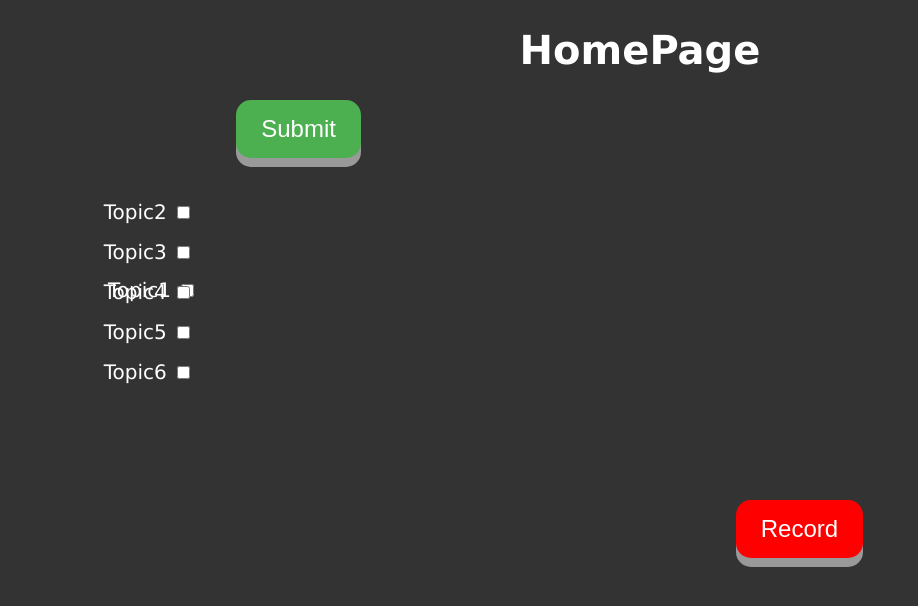
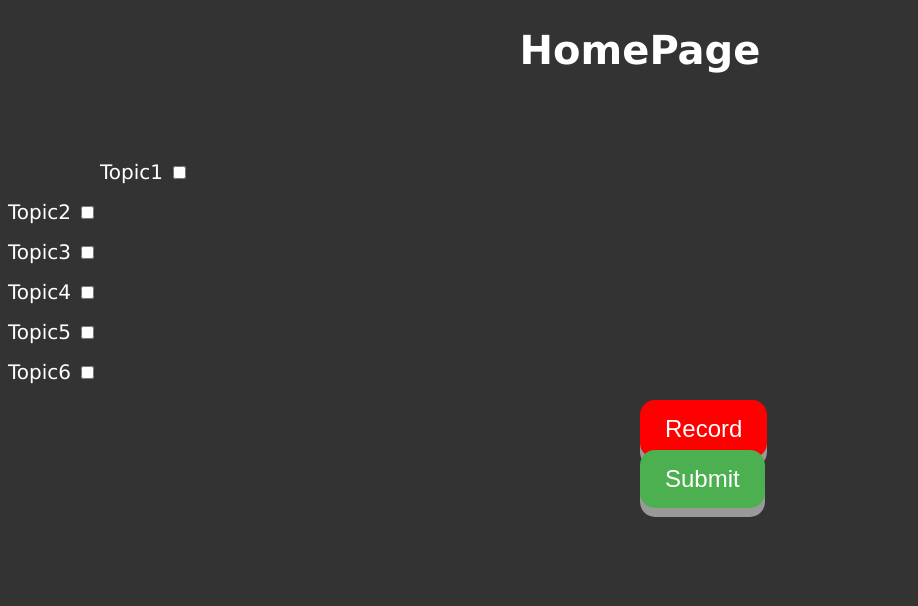
Before and after one commit to TAMAJJJ/ArgCoach, a PHP site: page /debaterhomepage.html in a window 1280 px wide. Shown: the top 606 px of the page, without its empty margins (0-918 px from the left). Run offline with PHP 8.4, Linux system fonts and the light colour scheme.

Commit message:
Update debater_homepage.css

```diff
--- a/css/debater_homepage.css
+++ b/css/debater_homepage.css
@@ -2,7 +2,7 @@ h1{text_align:center;}
 #Submit {top:450px;
   left:50%;
   left-margin:-12.5px;
-
+  position:absolute;
   padding: 15px 25px;
   font-size: 24px;
   text-align: center;
@@ -25,7 +25,7 @@ h1{text_align:center;}
 #Record {top:400px;
   left:50%;
   left-margin:-12.5px;
-  position:relative;
+  position:absolute;
   padding: 15px 25px;
   font-size: 24px;
   text-align: center;
@@ -45,7 +45,7 @@ h1{text_align:center;}
   box-shadow: 0 5px #666;
   transform: translateY(4px);
 }
-#Topic1{position:relative;
+#Topic1{position:absolute;
 	left:100px;
 	top:160px;
 	font-size: 20px;
```
